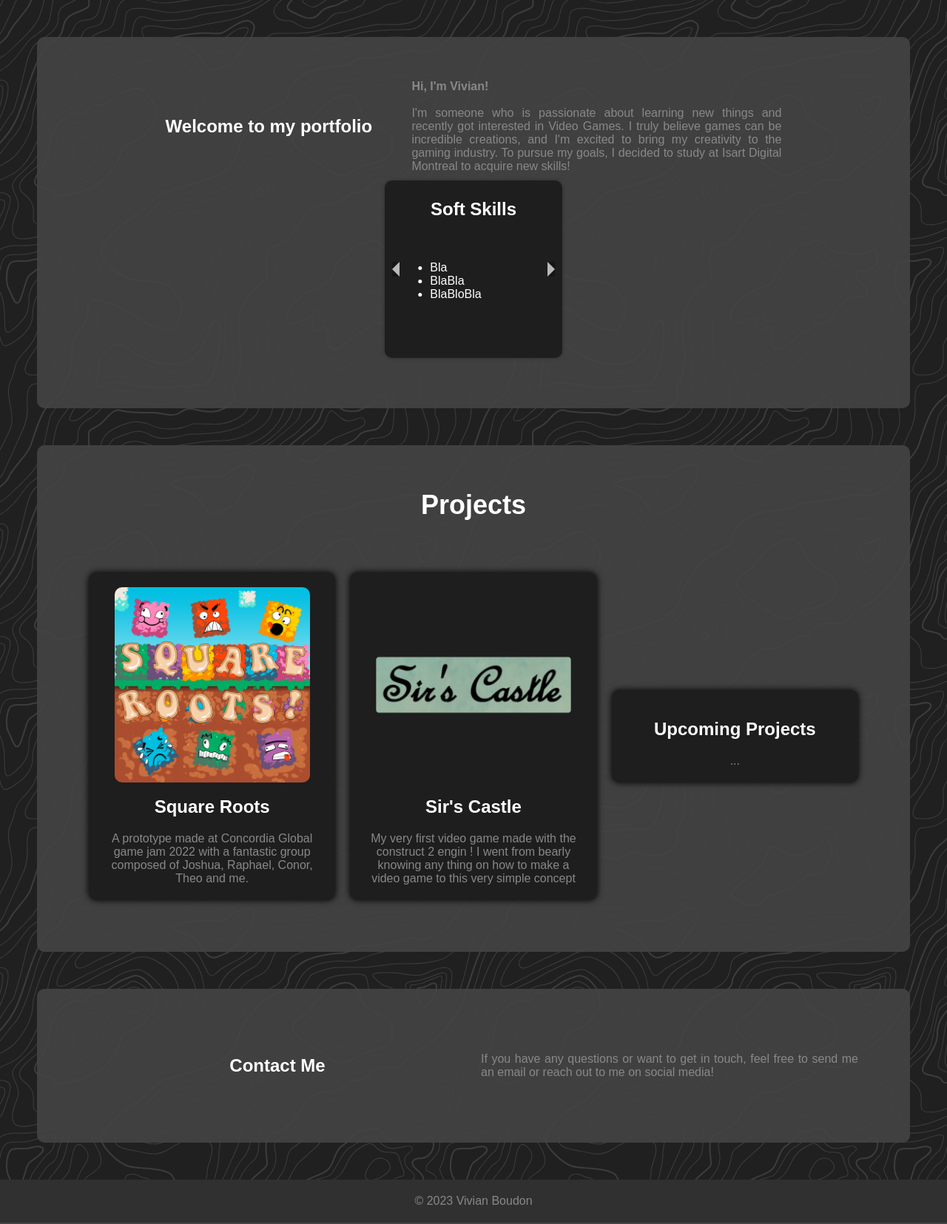
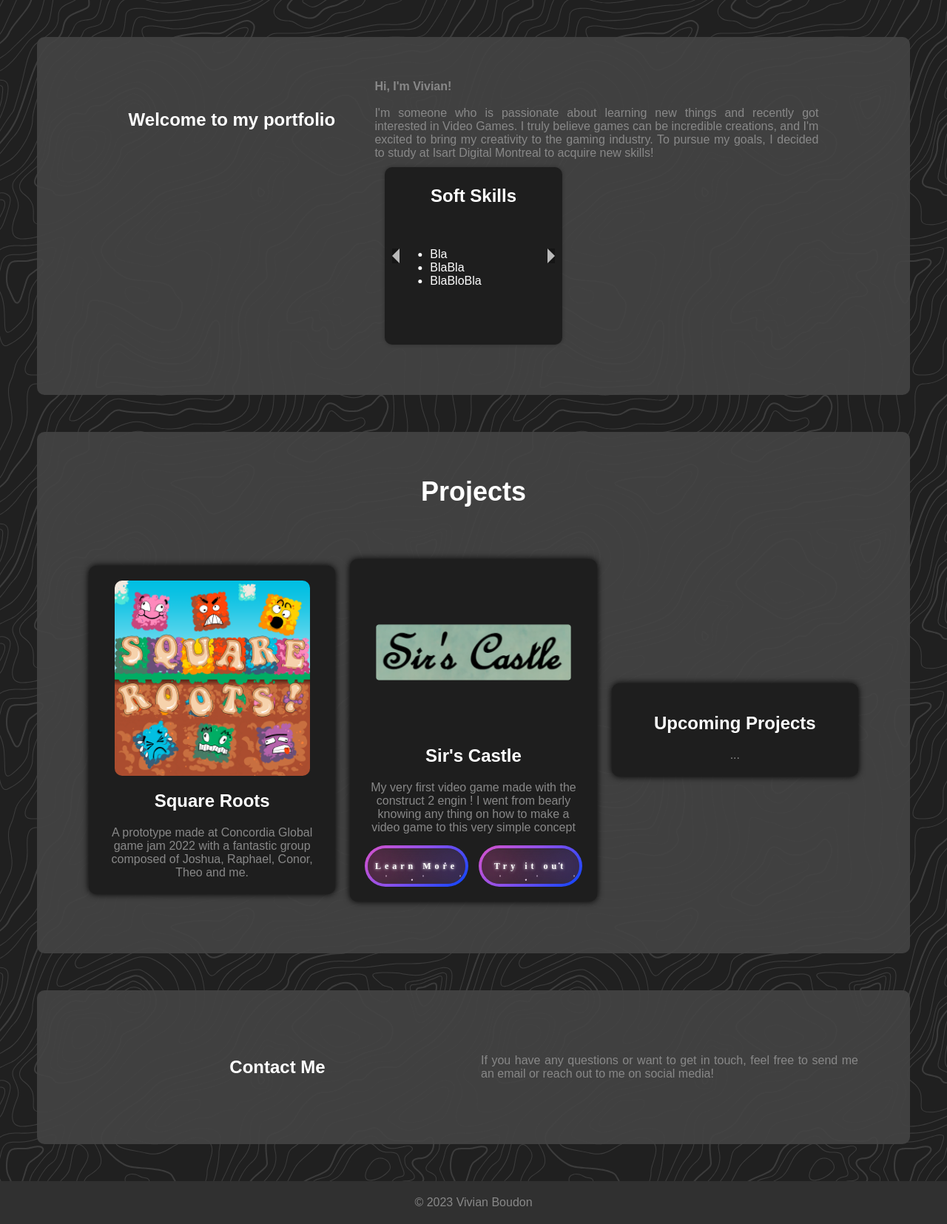
Before and after one commit to vivianb11/Vivian, a PHP site: page / in a window 1280 px wide. Shown: the part 100-1755 px from the top of the page at 74% size. Run offline with PHP 8.4, Linux system fonts and the light colour scheme.

Commit message:
pauffinage et ajout de boutton

```diff
--- a/index.html
+++ b/index.html
@@ -80,11 +80,37 @@
                 </a>
             </div>
             <div class="item">
-                <a href="https://vivianb11.itch.io/sirs-castle" class="no-underline" target="_blank">
+                <!-- <a href="https://vivianb11.itch.io/sirs-castle" class="no-underline" target="_blank"> -->
                     <img src="image2.png">
                     <h2>Sir's Castle</h2>
                     <p>My very first video game made with the construct 2 engin ! I went from bearly knowing any thing on how to make a video game to this very simple concept</p>
-                </a>
+                    <div class="Button Grid">
+                        <a href="https://www.google.com" class="btn" type="button">
+                            <strong>Learn More</strong>
+                            <div id="container-stars">
+                            <div id="stars"></div>
+                            </div>
+
+                            <div id="glow">
+                            <div class="circle"></div>
+                            <div class="circle"></div>
+                            </div>
+                        </a>
+                        <a href="https://www.google.com" class="btn" type="button" target="_blank">
+                            <strong>Try it out</strong>
+                            <div id="container-stars">
+                            <div id="stars"></div>
+                            </div>
+
+                            <div id="glow">
+                            <div class="circle"></div>
+                            <div class="circle"></div>
+                            </div>
+                        </a>
+                      </div>
+                    <!-- <a href="#"><button>Learn More About it</button></a>
+                    <a href="https://vivianb11.itch.io/sirs-castle" target="_blank"><button>Try it out</button></a> -->
+                <!-- </a> -->
             </div>
             <div class="item">
                 <a href="#" class="no-underline" >
@@ -93,7 +119,17 @@
                     <p>...</p>
                 </a>
             </div>
-            <!-- more items here -->
+            <!-- more items here (copy paste template) -->
+
+       <!-- <div class="item">
+                <a href="Link" class="no-underline" >
+                    <img src="A Image">
+                    <video src="Or a video" muted autoplay loop></video>
+                    <h2>Title</h2>
+                    <p>Text</p>
+                </a>
+            </div> -->
+
         </div>
     </section>
 
--- a/script.js
+++ b/script.js
@@ -1,3 +1,4 @@
+//#region Popup Interaction
 const copyLink = document.querySelector('#copy-link');
 const textToCopy = 'vivianb.pro@gmail.com';
 
@@ -50,7 +51,9 @@ copyLink.addEventListener('click', () => {
         }, 300);
     }, 3000);
 });
+//#endregion
 
+//#region Deck Handler
 document.addEventListener("DOMContentLoaded", function () {
   const decks = document.querySelectorAll(".card-deck");
 
@@ -74,3 +77,26 @@ document.addEventListener("DOMContentLoaded", function () {
     });
   });
 });
+//#endregion
+
+//#region Video Manager
+const video = document.querySelector('video');
+
+const options = {
+  root: null,
+  rootMargin: '0px',
+  threshold: 0.5, // Play video when 50% of it is visible
+};
+
+const observer = new IntersectionObserver((entries, observer) => {
+  entries.forEach(entry => {
+    if (entry.isIntersecting) {
+      video.play();
+    } else {
+      video.pause();
+    }
+  });
+}, options);
+
+observer.observe(video);
+//#endregion
--- a/style.css
+++ b/style.css
@@ -83,7 +83,7 @@ body {
     text-align: justify;
     margin-top: 20px;
     text-align: left;
-    max-width: 500px;
+    max-width: 600px;
     margin: 0 auto;
   }
 
@@ -132,7 +132,7 @@ a {
     max-height:750px;
 }
 
-.item img {
+.item img, video {
     display: block;
     margin: 0 auto;
     max-width: 90%;
@@ -140,6 +140,10 @@ a {
     margin-bottom:10px;
     border-radius: 10px;
     text-align: center;
+}
+
+.item video {
+    animation-play-state: running;
 }
 
 .card-deck {
@@ -162,8 +166,10 @@ a {
     padding: 20px;
     position: absolute;
     opacity: 0;
-    transition: opacity 0.5s ease-in-out;
+    transition: transform 0.5s ease-in-out, opacity 0.5s ease-in-out;
     color: #fff;
+
+    transform: scale(0.95);
   }
 
   .card.active {
@@ -171,16 +177,18 @@ a {
     height: 100%;
     opacity: 1;
     position: relative;
+
+    transform: scale(1);
   }
 
-  .card.active h2{
+  .card.active h2, .card h2{
     margin-top: 5px;
     margin-bottom: 5px;
     margin-left: 15px;
     margin-right: 15px;
   }
 
-  .card.active ul{
+  .card.active ul, .card.active p, .card ul, .card p{
     display: flex;
     flex-direction: column;
     /* justify-content: center; */
@@ -191,6 +199,10 @@ a {
     left: 40%;
     transform: translate(-50%, -50%);
     padding: 0;
+  }
+
+  .card.active p, .card p{
+    margin-left: 5%;
   }
 
   .triangle {
@@ -367,3 +379,180 @@ nav a {
     cursor: pointer;
     margin-top: 20px;
 }
+
+.Button.Grid{
+    display: flex;
+    flex-direction: row;
+    justify-content: center;
+    gap: 5%;
+    margin-top: 5%;
+}
+
+.btn {
+    display: flex;
+    justify-content: center;
+    align-items: center;
+    width: 12rem;
+    height: 3rem;
+    background-size: 300% 300%;
+    backdrop-filter: blur(1rem);
+    border-radius: 5rem;
+    transition: 0.5s;
+    animation: gradient_301 5s ease infinite;
+    border: double 4px transparent;
+    background-image: linear-gradient(#212121, #212121),  linear-gradient(137.48deg, #ffdb3b 10%,#FE53BB 45%, #8F51EA 67%, #0044ff 87%);
+    background-origin: border-box;
+    background-clip: content-box, border-box;
+    overflow: hidden;
+  }
+
+  #container-stars {
+    position: absolute;
+    z-index: -1;
+    width: 100%;
+    height: 100%;
+    overflow: hidden;
+    transition: 0.5s;
+    backdrop-filter: blur(1rem);
+    border-radius: 5rem;
+  }
+
+  .btn strong {
+    z-index: 2;
+    font-family: 'Avalors Personal Use';
+    font-size: 12px;
+    letter-spacing: 5px;
+    color: #FFFFFF;
+    text-shadow: 0 0 4px white;
+  }
+
+  #glow {
+    position: absolute;
+    display: flex;
+    width: 12rem;
+  }
+
+  .circle {
+    width: 100%;
+    height: 30px;
+    filter: blur(2rem);
+    animation: pulse_3011 4s infinite;
+    z-index: -1;
+  }
+
+  .circle:nth-of-type(1) {
+    background: rgba(254, 83, 186, 0.636);
+  }
+
+  .circle:nth-of-type(2) {
+    background: rgba(142, 81, 234, 0.704);
+  }
+
+  .btn:hover #container-stars {
+    z-index: 1;
+    background-color: #212121;
+  }
+
+  .btn:hover {
+    transform: scale(1.1)
+  }
+
+  .btn:active {
+    border: double 4px #FE53BB;
+    background-origin: border-box;
+    background-clip: content-box, border-box;
+    animation: none;
+  }
+
+  .btn:active .circle {
+    background: #FE53BB;
+  }
+
+  #stars {
+    position: relative;
+    background: transparent;
+    width: 200rem;
+    height: 200rem;
+  }
+
+  #stars::after {
+    content: "";
+    position: absolute;
+    top: -10rem;
+    left: -100rem;
+    width: 100%;
+    height: 100%;
+    animation: animStarRotate 90s linear infinite;
+  }
+
+  #stars::after {
+    background-image: radial-gradient(#ffffff 1px, transparent 1%);
+    background-size: 50px 50px;
+  }
+
+  #stars::before {
+    content: "";
+    position: absolute;
+    top: 0;
+    left: -50%;
+    width: 170%;
+    height: 500%;
+    animation: animStar 60s linear infinite;
+  }
+
+  #stars::before {
+    background-image: radial-gradient(#ffffff 1px, transparent 1%);
+    background-size: 50px 50px;
+    opacity: 0.5;
+  }
+
+  @keyframes animStar {
+    from {
+      transform: translateY(0);
+    }
+
+    to {
+      transform: translateY(-135rem);
+    }
+  }
+
+  @keyframes animStarRotate {
+    from {
+      transform: rotate(360deg);
+    }
+
+    to {
+      transform: rotate(0);
+    }
+  }
+
+  @keyframes gradient_301 {
+    0% {
+      background-position: 0% 50%;
+    }
+
+    50% {
+      background-position: 100% 50%;
+    }
+
+    100% {
+      background-position: 0% 50%;
+    }
+  }
+
+  @keyframes pulse_3011 {
+    0% {
+      transform: scale(0.75);
+      box-shadow: 0 0 0 0 rgba(0, 0, 0, 0.7);
+    }
+
+    70% {
+      transform: scale(1);
+      box-shadow: 0 0 0 10px rgba(0, 0, 0, 0);
+    }
+
+    100% {
+      transform: scale(0.75);
+      box-shadow: 0 0 0 0 rgba(0, 0, 0, 0);
+    }
+  }
```
Also changed, not shown: image2.png.
